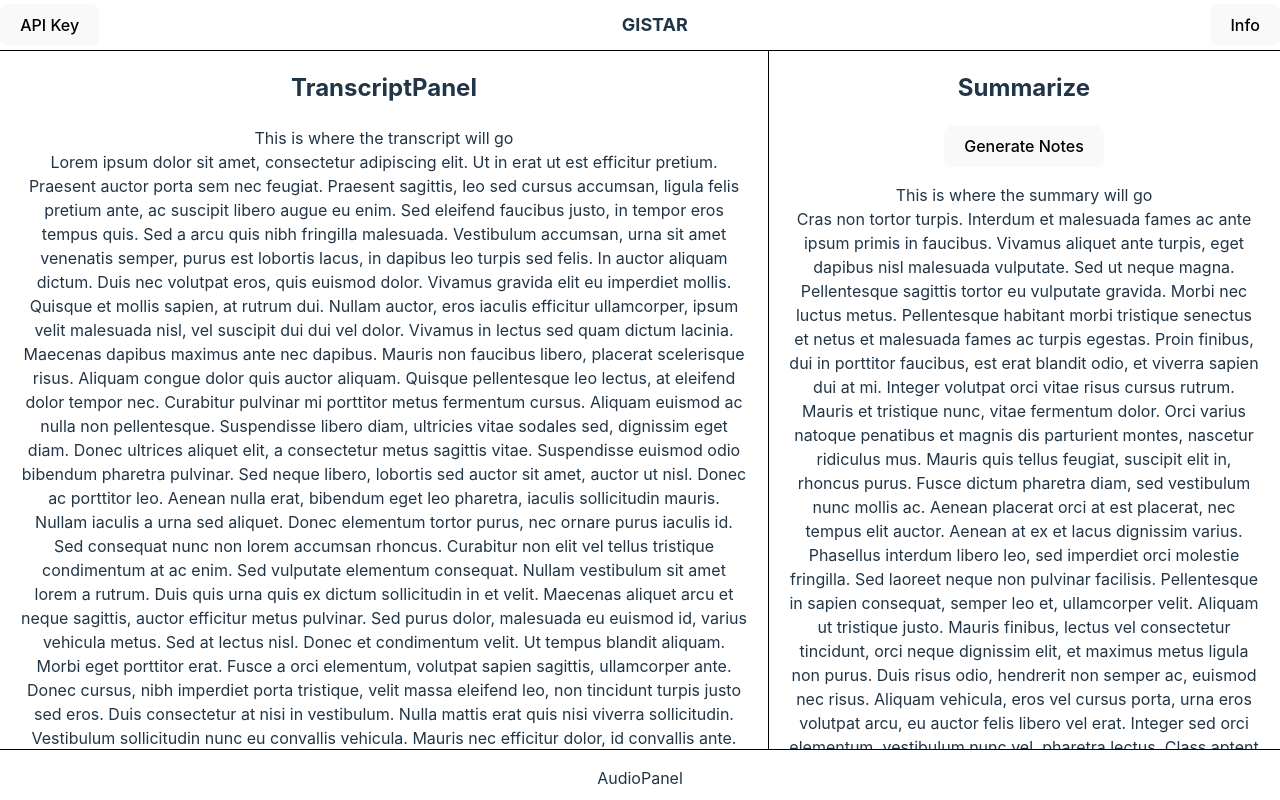
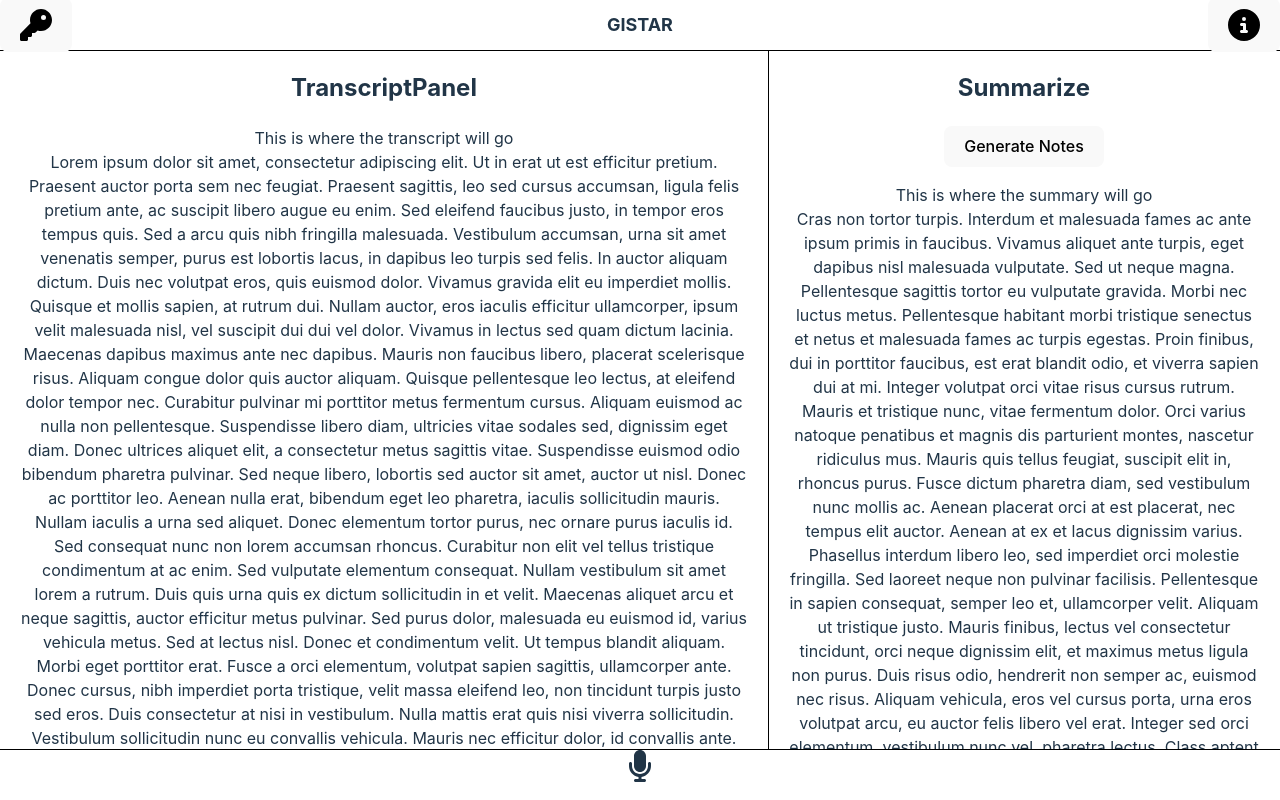
Before and after one commit to Carsonthemonkey/GIST, a React (Vite) app: page / in a window 1280 px wide. Built offline with nearby package versions, Linux system fonts and the light colour scheme.

Commit message:
Added Icons
Added icons to the API Key, Info Button, and Audio Panel.

```diff
--- a/src/components/AudioPanel.tsx
+++ b/src/components/AudioPanel.tsx
@@ -1,10 +1,12 @@
 import React from 'react'
 import '../styles/AudioPanel.css'
+import { FontAwesomeIcon } from '@fortawesome/react-fontawesome';
+import { faMicrophone } from '@fortawesome/free-solid-svg-icons';
 
 const AudioPanel = () => {
   return (
     <div id="audio-panel">
-      <p>AudioPanel</p>
+      <FontAwesomeIcon icon={faMicrophone} size="2x" />
     </div>
   )
 }
--- a/src/components/Toolbar.tsx
+++ b/src/components/Toolbar.tsx
@@ -1,8 +1,14 @@
 import React, { useState } from 'react'
 import '../styles/Toolbar.css'
 import APIPopUp from './APIPopUp';
+//import { faMicrophone } from '@fortawesome/free-solid-svg-icons';
+import { FontAwesomeIcon } from '@fortawesome/react-fontawesome';
+import { faKey } from '@fortawesome/free-solid-svg-icons';
+import { faCircleInfo } from '@fortawesome/free-solid-svg-icons';
 
 const Toolbar = () => {
+
+
   const [isPopUpOpen, setIsPopUpOpen] = useState(false);
 
   const togglePopUp = () => {
@@ -12,9 +18,9 @@ const Toolbar = () => {
   return (
     <div>
       <div id="toolbar">
-          <button onClick={togglePopUp} id="api-button">API Key</button>
+          <button onClick={togglePopUp} id="api-button"><FontAwesomeIcon icon={faKey}size='2x' /></button>
           <h1 id="app-name">GISTAR</h1>
-          <button id="info-button">Info</button>
+          <button id="info-button"><FontAwesomeIcon icon={faCircleInfo}size='2x' /></button>
       </div>
       {isPopUpOpen && (
             <APIPopUp isPopUpOpen={isPopUpOpen} togglePopUp={togglePopUp} />
```
Also changed, not shown: package.json (+6 -1 lines), 1 other file (tests, documents, lock files or other folders).
